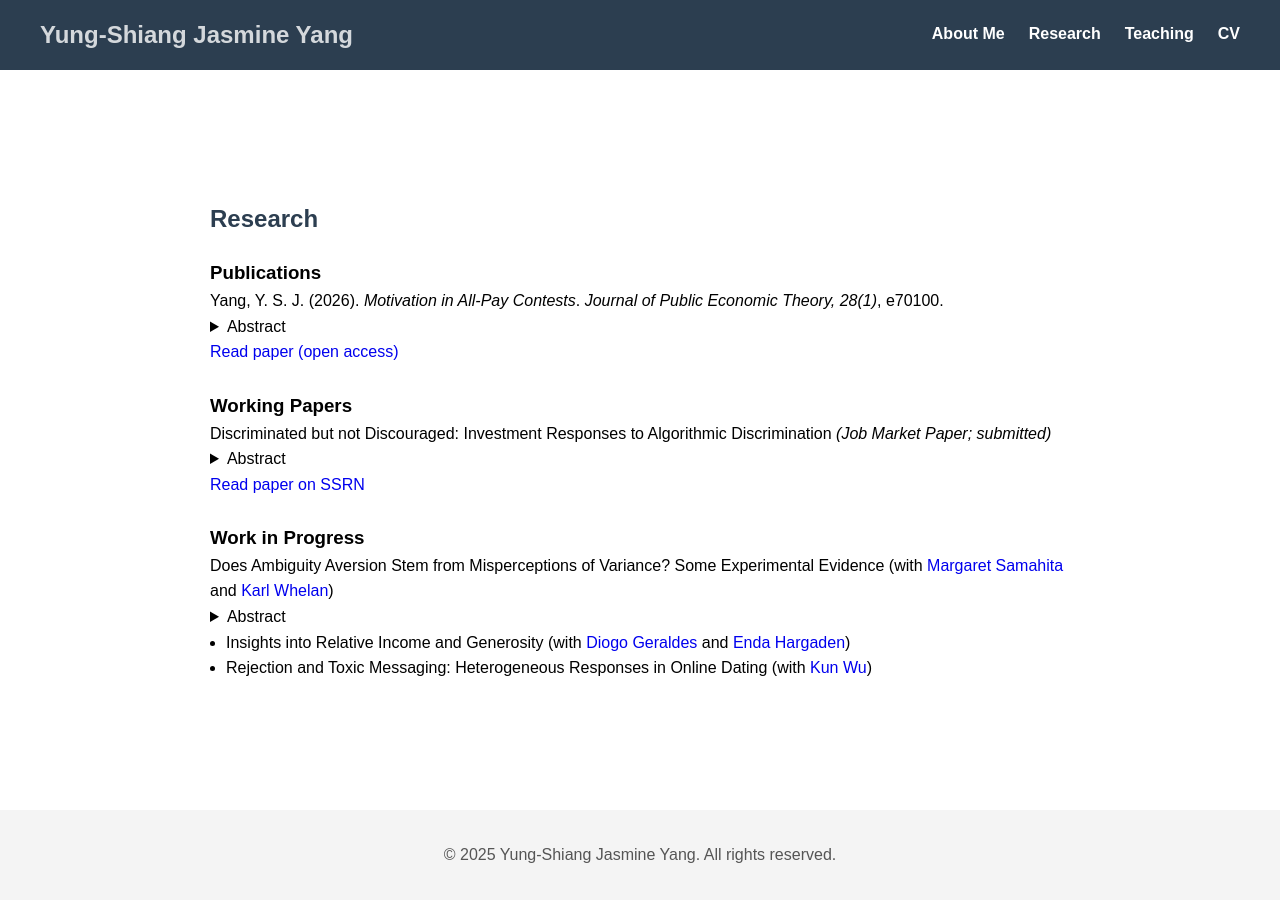
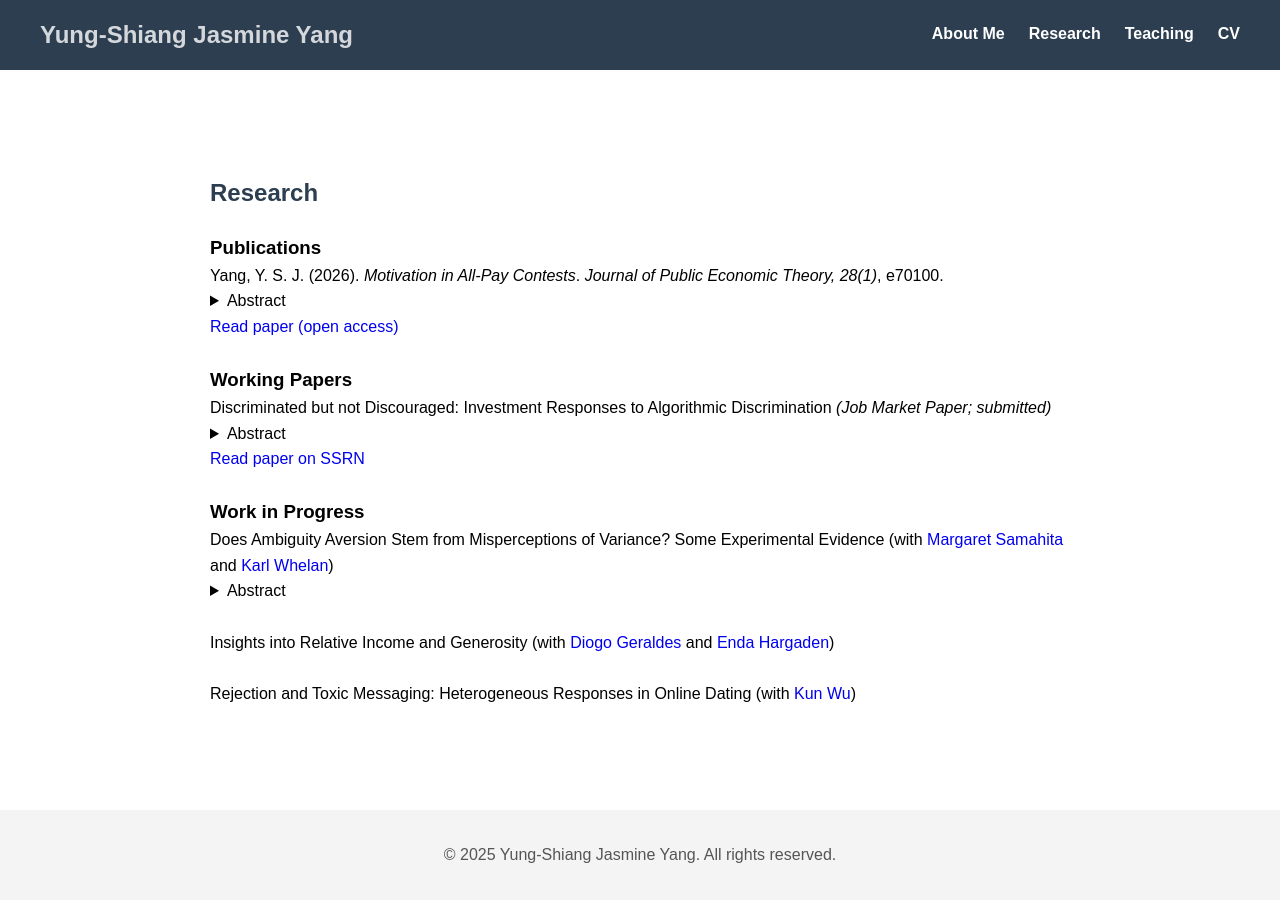
Before and after one commit to Y-SJasmineYang/y-sjasmineyang.github.io, a Jekyll site: the page built from research.html, in a window 1280 px wide. Built offline with Jekyll 4.4.1, drawn with Linux system fonts in a browser that asks for light colours.

```diff
--- a/research.html
+++ b/research.html
@@ -95,8 +95,10 @@ permalink: /research/
     </p>
   </details>
 </div>
-  <li>Insights into Relative Income and Generosity (with <a href="https://www.diogogeraldes.com/" target="_blank" rel="noopener noreferrer">Diogo Geraldes</a> and <a href="https://hargaden.com/enda/" target="_blank" rel="noopener noreferrer">Enda Hargaden</a>)</li>
-  <li>Rejection and Toxic Messaging: Heterogeneous Responses in Online Dating (with <a href="https://sites.google.com/view/wukun" target="_blank" rel="noopener noreferrer">Kun Wu</a>)</li>
+  <br>
+  <p>Insights into Relative Income and Generosity (with <a href="https://www.diogogeraldes.com/" target="_blank" rel="noopener noreferrer">Diogo Geraldes</a> and <a href="https://hargaden.com/enda/" target="_blank" rel="noopener noreferrer">Enda Hargaden</a>)</p>
+  <br>
+  <p>Rejection and Toxic Messaging: Heterogeneous Responses in Online Dating (with <a href="https://sites.google.com/view/wukun" target="_blank" rel="noopener noreferrer">Kun Wu</a>)</p>
 
 <!--<li>Author A., Author B. (Year). <i>Title of Paper</i>. Journal Name.</li>
   <li>Author A., Author B. (Year). <i>Another Paper Title</i>. Conference Name.</li>-->
```
